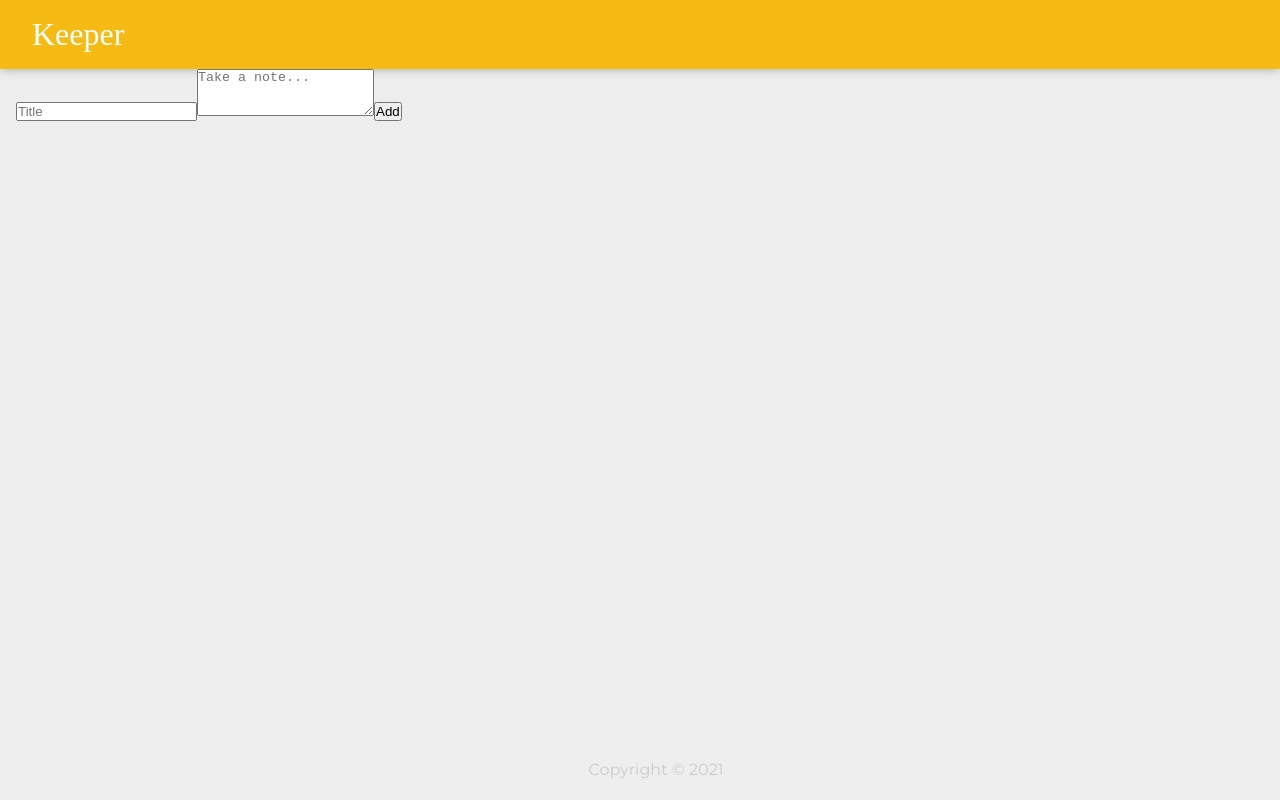
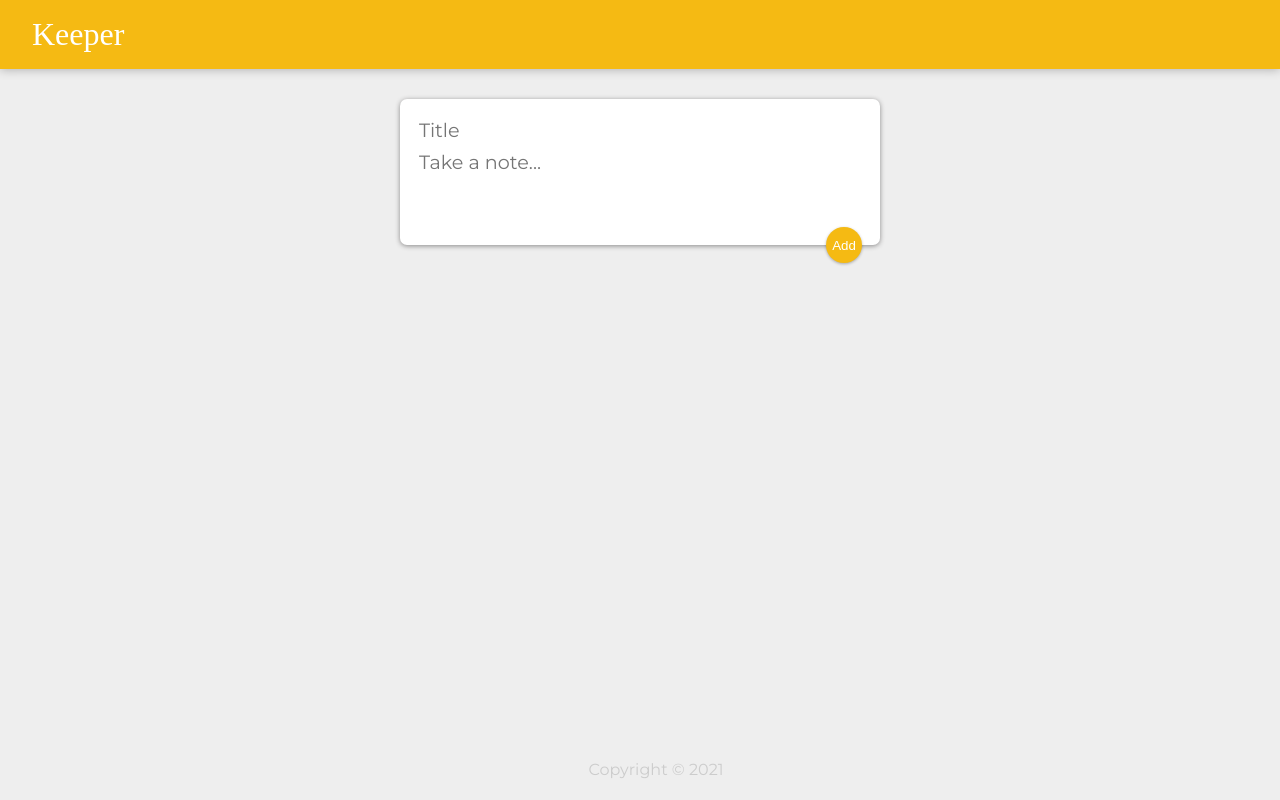
Before and after one commit to AifuwaRoland/Keeper-App, a React (Create React App) app: page / in a window 1280 px wide. Built offline with nearby package versions, Linux system fonts and the light colour scheme; a web font is replaced by a local one.

Commit message:
added style

```diff
--- a/src/components/CreateArea.jsx
+++ b/src/components/CreateArea.jsx
@@ -28,7 +28,7 @@ function CreateArea(props) {
 
   return (
     <div>
-      <form>
+      <form className="create-note">
         <input
           name="title"
           onChange={handleChange}
```
